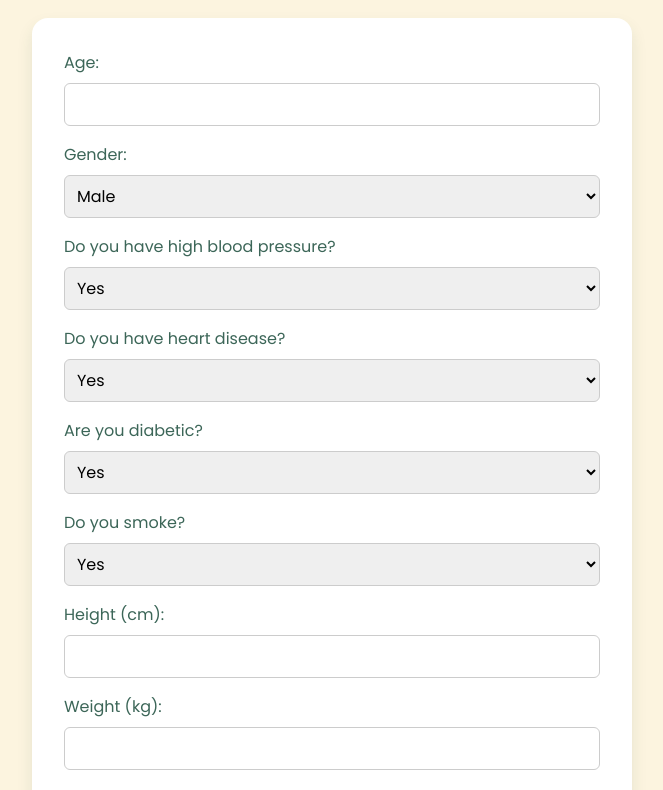
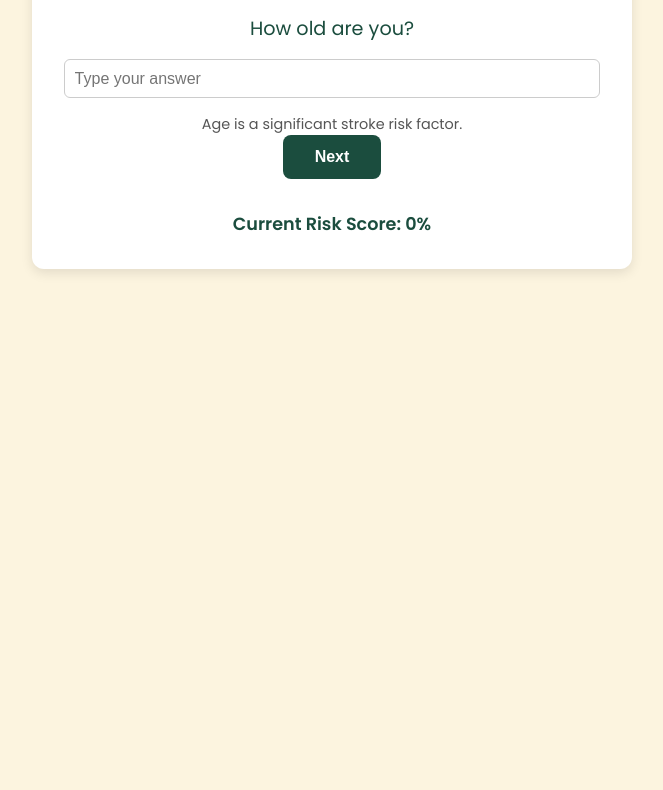
Before and after one commit to chw708/healthteresa.github.io, a website: page assessment.html in a window 1280 px wide. Shown: the part 94-884 px from the top of the page, without its empty margins (308-971 px from the left). After the commit the page ends 800 px from the top, so only its background shows below. Drawn offline with Linux system fonts and the light colour scheme.

Commit message:
Update assessment.html
more..moreee

```diff
--- a/assessment.html
+++ b/assessment.html
@@ -3,158 +3,150 @@
 <head>
   <meta charset="UTF-8" />
   <meta name="viewport" content="width=device-width, initial-scale=1.0" />
-  <title>Stroke Risk Assessment – Teresa Services</title>
-  <link href="https://fonts.googleapis.com/css2?family=Noto+Sans&family=Poppins:wght@400;600&display=swap" rel="stylesheet" />
+  <title>Stroke Risk Assessment - Teresa Services</title>
+  <link href="https://fonts.googleapis.com/css2?family=Poppins:wght@400;600&display=swap" rel="stylesheet">
   <style>
-    * {
-      box-sizing: border-box;
-      margin: 0;
-      padding: 0;
-    }
+    * { box-sizing: border-box; margin: 0; padding: 0; }
     body {
+      font-family: 'Poppins', sans-serif;
       background-color: #FCF4DF;
-      font-family: 'Poppins', 'Noto Sans', sans-serif;
       color: #1B4D3E;
       padding: 2rem;
     }
-    header {
+    .container {
+      max-width: 600px;
+      margin: 0 auto;
       text-align: center;
+    }
+    .question-box {
+      background: #fff;
+      padding: 2rem;
+      border-radius: 12px;
+      box-shadow: 0 4px 12px rgba(0, 0, 0, 0.1);
       margin-bottom: 2rem;
     }
-    header h1 {
-      font-size: 2rem;
-      color: #1B4D3E;
-    }
-    form {
-      background: #fff;
-      padding: 2rem;
-      border-radius: 16px;
-      box-shadow: 0 8px 16px rgba(27, 77, 62, 0.1);
-      max-width: 600px;
-      margin: auto;
-    }
-    label {
-      display: block;
+    .question {
+      font-size: 1.2rem;
       margin-bottom: 1rem;
-      font-weight: 500;
-      color: #3c6658;
     }
     input, select {
+      padding: 0.6rem;
       width: 100%;
-      padding: 0.5rem;
-      margin-top: 0.5rem;
+      font-size: 1rem;
+      margin-bottom: 1rem;
+      border-radius: 6px;
       border: 1px solid #ccc;
-      border-radius: 6px;
-      font-size: 1rem;
-      font-family: inherit;
     }
     button {
-      margin-top: 1.5rem;
-      width: 100%;
-      padding: 0.75rem;
       background-color: #1B4D3E;
-      color: #fff;
+      color: white;
+      border: none;
+      padding: 0.8rem 2rem;
+      border-radius: 8px;
       font-size: 1rem;
       font-weight: 600;
-      border: none;
-      border-radius: 8px;
       cursor: pointer;
-      box-shadow: 0 4px 10px rgba(27, 77, 62, 0.2);
-      transition: background 0.3s ease;
     }
-    button:hover {
-      background-color: #163d30;
+    .progress {
+      background-color: #e0e0e0;
+      border-radius: 10px;
+      overflow: hidden;
+      height: 20px;
+      margin-bottom: 1.5rem;
     }
-    footer {
-      text-align: center;
-      font-size: 0.9rem;
-      color: #777;
-      margin-top: 3rem;
+    .progress-bar {
+      height: 100%;
+      background-color: #1B4D3E;
+      width: 0%;
+      transition: width 0.4s ease;
+    }
+    .risk-score {
+      margin-top: 2rem;
+      font-weight: 600;
+      font-size: 1.1rem;
     }
   </style>
 </head>
 <body>
-  <header>
-    <h1>Stroke Risk Assessment</h1>
-  </header>
+  <div class="container">
+    <div class="question-box">
+      <div class="progress">
+        <div class="progress-bar" id="progressBar"></div>
+      </div>
+      <div id="questionContainer">
+        <p class="question" id="questionText"></p>
+        <input type="text" id="answerInput" placeholder="Type your answer" />
+        <p id="helperText" style="font-size: 0.9rem; color: #555;"></p>
+        <button onclick="nextQuestion()">Next</button>
+      </div>
+      <div class="risk-score" id="riskScoreDisplay">Current Risk Score: 0%</div>
+    </div>
+  </div>
+  <script>
+    const questions = [
+      { q: "How old are you?", type: "number", helper: "Age is a significant stroke risk factor." },
+      { q: "What is your systolic blood pressure?", type: "number", helper: "Average systolic pressure is around 120 mmHg." },
+      { q: "What is your diastolic blood pressure?", type: "number", helper: "Average diastolic pressure is around 80 mmHg." },
+      { q: "Do you have diabetes? (yes/no)", type: "text", helper: "Diabetes increases stroke risk." },
+      { q: "Do you smoke? (yes/no)", type: "text", helper: "Smoking damages blood vessels." },
+      { q: "Do you exercise regularly? (yes/no)", type: "text", helper: "Exercise can reduce stroke risk." },
+      { q: "Do you have a family history of stroke? (yes/no)", type: "text", helper: "Genetic factors play a role." },
+    ];
 
-  <form id="riskForm">
-    <label>Age:
-      <input type="number" id="age" required />
-    </label>
-    <label>Gender:
-      <select id="gender">
-        <option>Male</option>
-        <option>Female</option>
-        <option>Other</option>
-      </select>
-    </label>
-    <label>Do you have high blood pressure?
-      <select id="bp">
-        <option value="yes">Yes</option>
-        <option value="no">No</option>
-      </select>
-    </label>
-    <label>Do you have heart disease?
-      <select id="heart">
-        <option value="yes">Yes</option>
-        <option value="no">No</option>
-      </select>
-    </label>
-    <label>Are you diabetic?
-      <select id="diabetes">
-        <option value="yes">Yes</option>
-        <option value="no">No</option>
-      </select>
-    </label>
-    <label>Do you smoke?
-      <select id="smoke">
-        <option value="yes">Yes</option>
-        <option value="no">No</option>
-      </select>
-    </label>
-    <label>Height (cm):
-      <input type="number" id="height" required />
-    </label>
-    <label>Weight (kg):
-      <input type="number" id="weight" required />
-    </label>
-    <button type="submit">Get My Risk Result</button>
-  </form>
+    let currentIndex = 0;
+    let answers = [];
+    let riskScore = 0;
 
-  <footer>
-    <p>© 2025 Teresa Services</p>
-  </footer>
+    const questionText = document.getElementById("questionText");
+    const answerInput = document.getElementById("answerInput");
+    const helperText = document.getElementById("helperText");
+    const progressBar = document.getElementById("progressBar");
+    const riskScoreDisplay = document.getElementById("riskScoreDisplay");
 
-  <script>
-    document.getElementById('riskForm').addEventListener('submit', function (e) {
-      e.preventDefault();
+    function showQuestion(index) {
+      questionText.textContent = questions[index].q;
+      answerInput.type = questions[index].type;
+      helperText.textContent = questions[index].helper;
+      answerInput.value = "";
+      progressBar.style.width = ((index) / questions.length) * 100 + "%";
+    }
 
-      let score = 0;
-      const age = parseInt(document.getElementById('age').value);
-      const bp = document.getElementById('bp').value;
-      const heart = document.getElementById('heart').value;
-      const diabetes = document.getElementById('diabetes').value;
-      const smoke = document.getElementById('smoke').value;
-      const height = parseFloat(document.getElementById('height').value);
-      const weight = parseFloat(document.getElementById('weight').value);
-      const bmi = weight / ((height / 100) ** 2);
+    function nextQuestion() {
+      const value = answerInput.value.trim();
+      if (!value) return alert("Please answer the question");
 
-      if (age > 65) score++;
-      if (bp === 'yes') score++;
-      if (heart === 'yes') score++;
-      if (diabetes === 'yes') score++;
-      if (smoke === 'yes') score++;
-      if (bmi > 25) score++;
+      answers.push(value);
+      calculateRisk(questions[currentIndex].q, value);
 
-      let risk = '';
-      if (score <= 1) risk = 'Your stroke risk is LOW. Maintain a healthy lifestyle!';
-      else if (score <= 3) risk = 'Your stroke risk is MODERATE. Consider regular check-ups.';
-      else risk = 'Your stroke risk is HIGH. Please consult a doctor soon.';
+      currentIndex++;
+      if (currentIndex < questions.length) {
+        showQuestion(currentIndex);
+      } else {
+        questionText.textContent = "Assessment Complete";
+        answerInput.style.display = "none";
+        helperText.style.display = "none";
+        document.querySelector("button").style.display = "none";
+        progressBar.style.width = "100%";
+      }
+    }
 
-      localStorage.setItem('strokeRisk', risk);
-      window.location.href = 'result.html';
-    });
+    function calculateRisk(question, value) {
+      let addedRisk = 0;
+      if (question.includes("old") && Number(value) >= 60) addedRisk += 10;
+      if (question.includes("systolic") && Number(value) > 140) addedRisk += 15;
+      if (question.includes("diastolic") && Number(value) > 90) addedRisk += 10;
+      if (question.includes("diabetes") && value.toLowerCase() === "yes") addedRisk += 15;
+      if (question.includes("smoke") && value.toLowerCase() === "yes") addedRisk += 15;
+      if (question.includes("exercise") && value.toLowerCase() === "no") addedRisk += 5;
+      if (question.includes("family") && value.toLowerCase() === "yes") addedRisk += 10;
+
+      riskScore += addedRisk;
+      if (riskScore > 100) riskScore = 100;
+      riskScoreDisplay.textContent = `Current Risk Score: ${riskScore}%`;
+    }
+
+    // Initialize
+    showQuestion(currentIndex);
   </script>
 </body>
 </html>
```
